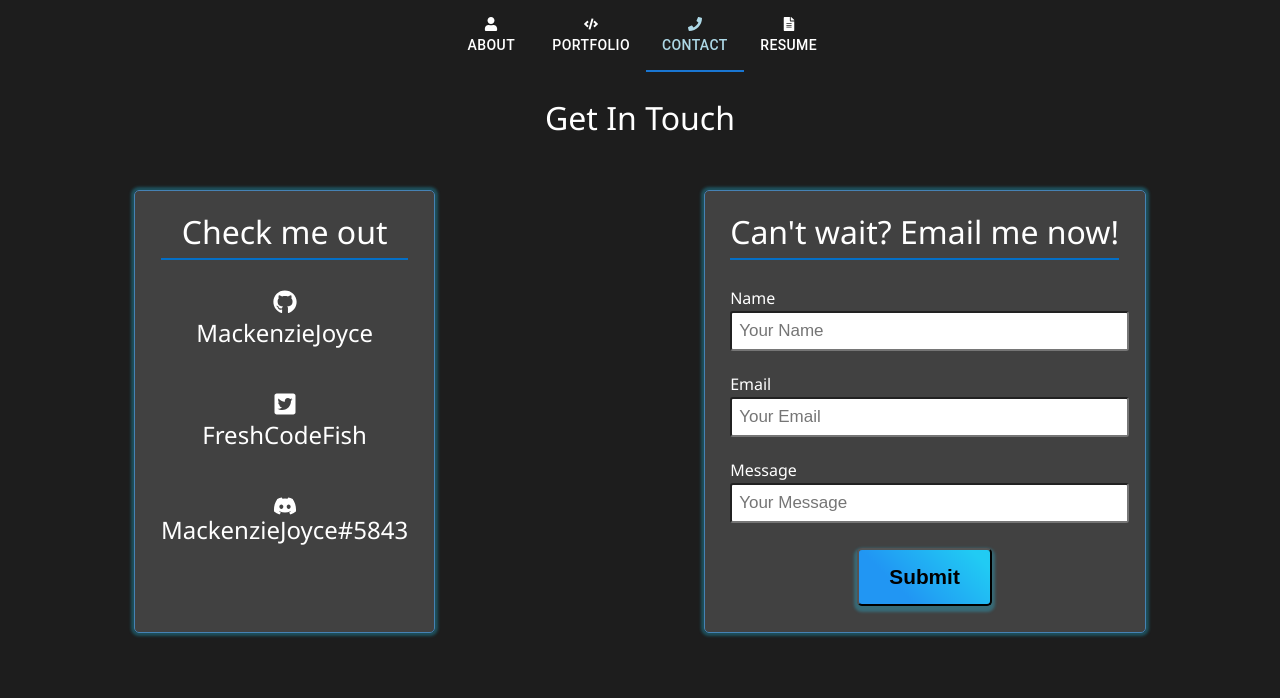
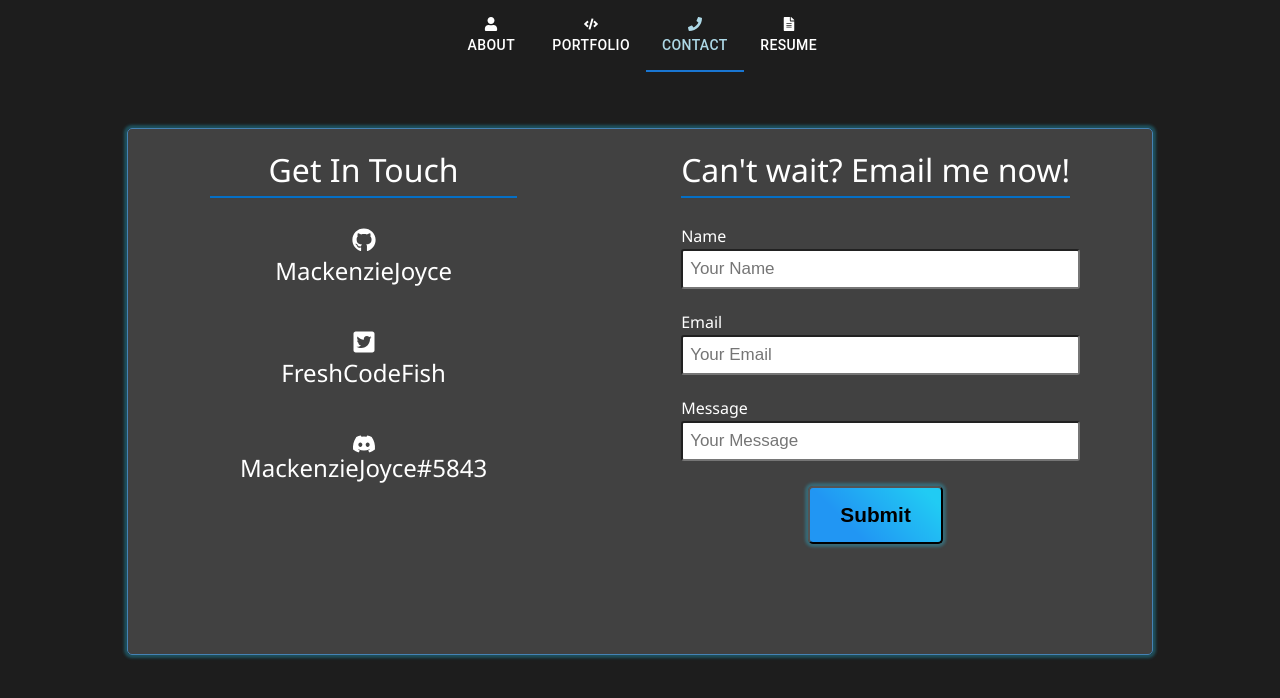
Before and after one commit to MackenzieJoyce/Portfolio, a React (Create React App) app: page / in a window 1280 px wide. Both pictures are taken after a click on the tab "CONTACT". Shown: the top 698 px of the page. Built offline with nearby package versions, Linux system fonts and the light colour scheme.

Commit message:
added same styling of about to the contact

```diff
--- a/src/components/pages/Contact.js
+++ b/src/components/pages/Contact.js
@@ -18,17 +18,32 @@ const styles = {
     display: 'flex',
     flexDirection: 'column',
     alignItems: 'center'
+  },
+  contentEntire: {
+    textAlign: 'center',
+    border: '1px solid steelblue',
+    borderRadius: 5,
+    boxShadow: '0 0 3px 3px rgba(33, 203, 243, .3)',
+    background: 'rgba(255, 255, 255, 0.16)',
+    minHeight: 500,
+    marginTop: '2%',
+    paddingTop: '2%',
+    width: '80%'
+  },
+  contentIndiv: {
+    width: '30%'
   }
 };
 
 const Contact = () => {
   return (
     <>
-      <h3 style={styles.title}>Get In Touch</h3>
+      {/* <h3 style={styles.title}>Get In Touch</h3> */}
 
-      <div className="content">
-        <div className="container">
-          <h3 className="title">Check me out</h3>
+      <div className="content" style={styles.contentEntire}>
+        <div style={styles.contentIndiv}>
+        {/* className="container" */}
+          <h3 className="title">Get In Touch</h3>
           <div style={styles.list}>
             <span style={styles.span}>
               <FaGithub />
--- a/src/components/pages/compPlugins/EmailForm.js
+++ b/src/components/pages/compPlugins/EmailForm.js
@@ -52,7 +52,8 @@ const EmailForm = () => {
   };
 
   return (
-    <div className="container">
+    <div style={styles.contentIndiv}>
+      {/* className="container"  */}
       <h3 className='title'>Can't wait? Email me now!</h3>
       <form onSubmit={handleSubmit}>
         <div style={styles.control}>
--- a/src/index.css
+++ b/src/index.css
@@ -69,8 +69,8 @@ a {
   font-weight: 700;
   text-align: center;
   border-radius: 5px;
-  box-shadow: 0 3px 3px 3px rgba(33, 203, 243, .3);
-  transition: all 0.5s ease-in-out;
+  box-shadow: 0 0 3px 3px rgba(33, 203, 243, .3);
+  transition: all 0.3s ease-in-out;
 }
 
 .btn:hover {
```
